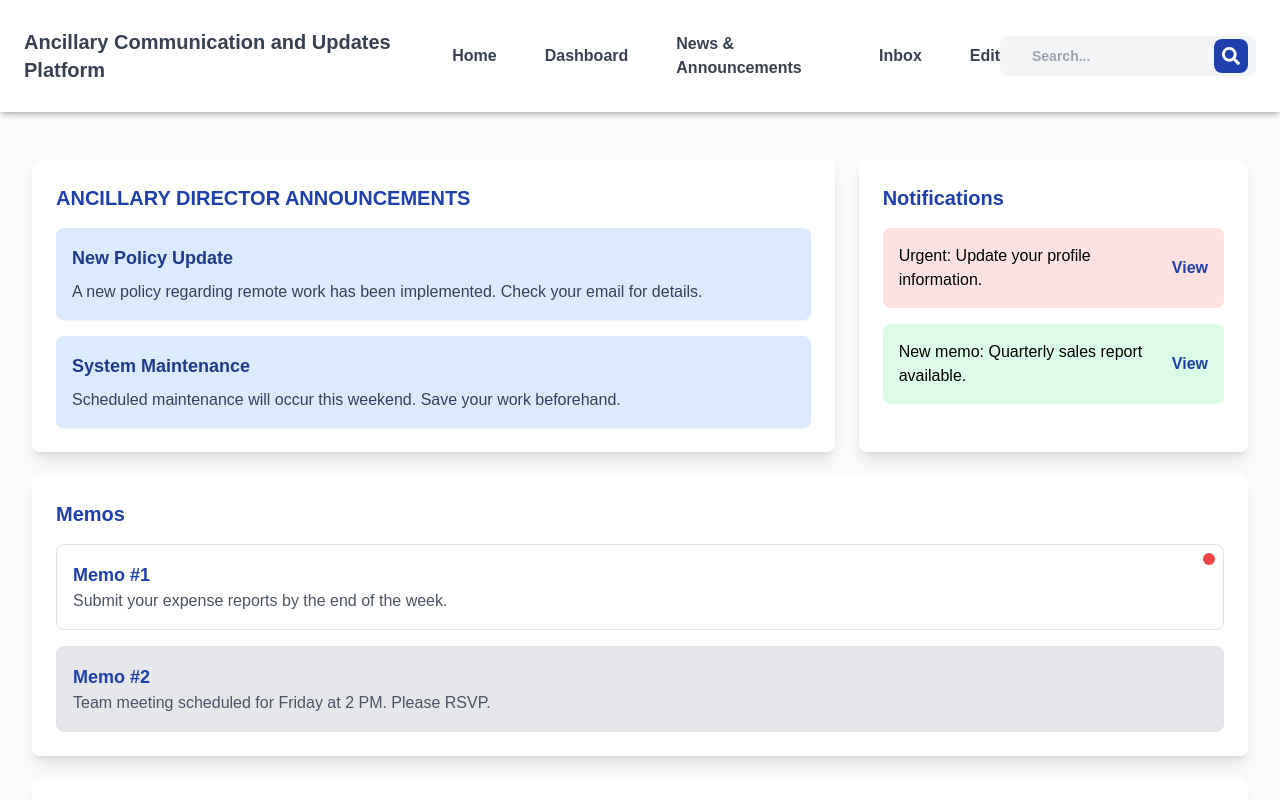
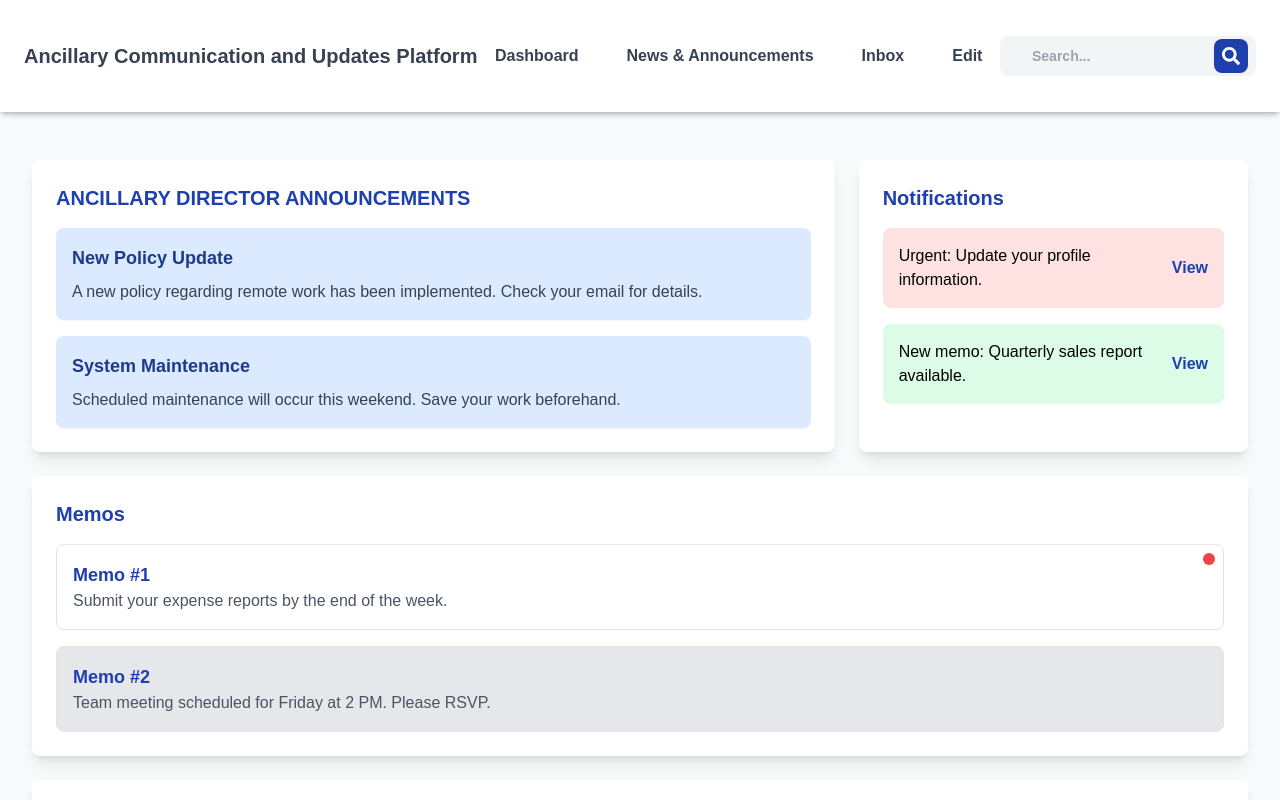
Before and after one commit to Coconhat/mediatrix-ancillary, a Next.js app: page /news in a window 1280 px wide. Shown: the top 800 px of the page. Built offline with nearby package versions, Linux system fonts and the light colour scheme.

Commit message:
fix: remove redundant and add edit link

```diff
--- a/src/app/components/NavBar.js
+++ b/src/app/components/NavBar.js
@@ -111,12 +111,6 @@ const Navbar = () => {
         {/* Desktop Navigation Links */}
         <div className="hidden lg:flex lg:items-center lg:space-x-12">
           <Link
-            href="/home"
-            className="hover:text-blue-800 transition duration-300"
-          >
-            Home
-          </Link>
-          <Link
             href="/dashboard"
             className="hover:text-blue-800 transition duration-300"
           >
@@ -169,15 +163,6 @@ const Navbar = () => {
       {isMobileMenuOpen && (
         <div className="lg:hidden mt-4">
           <ul className="flex flex-col space-y-4">
-            <li>
-              <Link
-                href="/home"
-                className="hover:text-blue-800 transition duration-300"
-                onClick={() => setIsMobileMenuOpen(false)}
-              >
-                Home
-              </Link>
-            </li>
             <li className="relative">
               <Link
                 href="/dashboard"
@@ -209,11 +194,22 @@ const Navbar = () => {
               >
                 Inbox
               </Link>
+
               {notifications.inbox > 0 && (
                 <span className="absolute top-0 right-0 transform translate-x-1/2 -translate-y-1/2 bg-red-600 text-white text-xs rounded-full px-2 py-1">
                   {notifications.inbox}
                 </span>
               )}
+            </li>
+
+            <li>
+              <Link
+                href="/edit"
+                className="hover:text-blue-800 transition duration-300"
+                onClick={() => setIsMobileMenuOpen(false)}
+              >
+                Edit
+              </Link>
             </li>
           </ul>
         </div>
```
